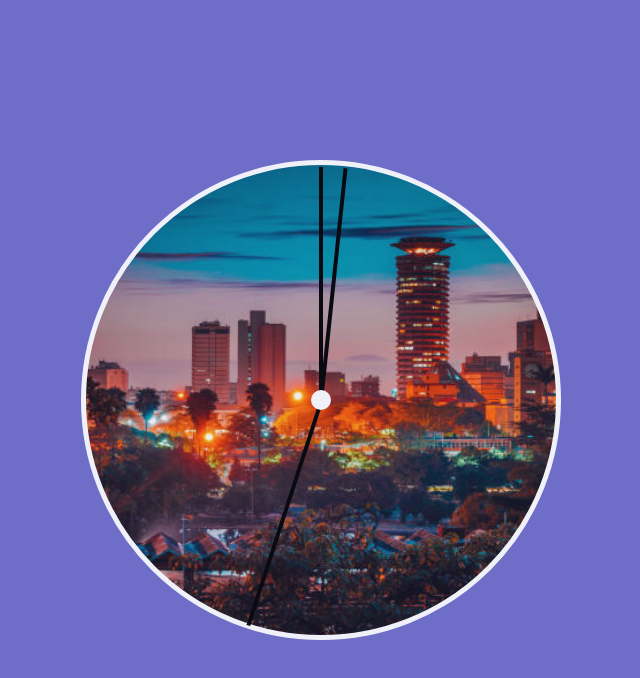
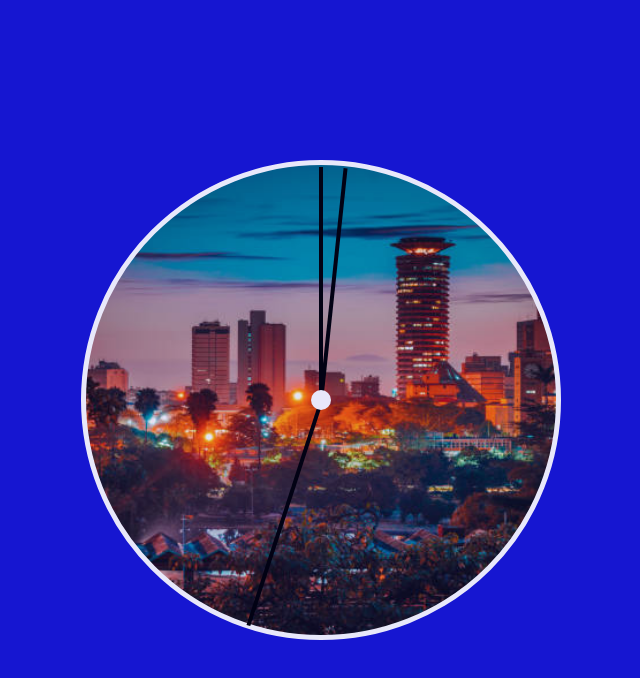
Before and after one commit to Briankimp/Javascript-30, a plain HTML site: page Javascript Clock/clock.html in a window 1280 px wide. Shown: the whole page, without its empty margins (319-959 px from the left). Drawn offline with Linux system fonts and the light colour scheme.

```diff
--- a/Javascript Clock/clock.css
+++ b/Javascript Clock/clock.css
@@ -1,5 +1,5 @@
 *{
-    background: yellowgreen;
+    background:url(Images/nairobi.jpg);
     margin: 0;
     padding: 0;
     box-sizing: border-box;
@@ -7,7 +7,7 @@
 }
 .clock{
     width: 100%;
-    background: rgb(110, 110, 201);
+    background: rgb(22, 22, 209);
     display: flex;
     align-items: center;
     align-content: center;
@@ -25,7 +25,7 @@
     align-items: center;
     justify-content: center;
     margin: 50px;
-    background: url(/Images/nairobi.jpg);
+    background: url(Images/nairobi.jpg);
     opacity:0.9;
     background-size: cover;
     align-content:center;
--- /dev/null
+++ b/Playing with CSS variables with JS/styles.css
@@ -0,0 +1,37 @@
+
+:root {
+    --base:#ffc600;
+    --spacing: 10px;
+    --blur:10px;
+
+}
+
+img {
+    padding: var(--spacing);
+    background: var(--base);
+    filter: blur(var(--blur));
+}
+
+.h2{
+    color: var(--base);
+}
+
+body{
+    align-items: center;
+    justify-content: center;
+    background-color:darkgreen;
+    text-align: center;
+    color: white;
+    font-size: 50px;
+    font-weight: 100;
+    font-family: Arial, Helvetica, sans-serif ;
+}
+
+
+.controls {
+    margin-bottom: 50px;
+}
+
+input{
+    width: 100px;
+}
```
Also changed, not shown: Javascript Clock/clock.html (+2 -2 lines), Playing with CSS variables with JS/Index.html (added, +50 -0 lines).
